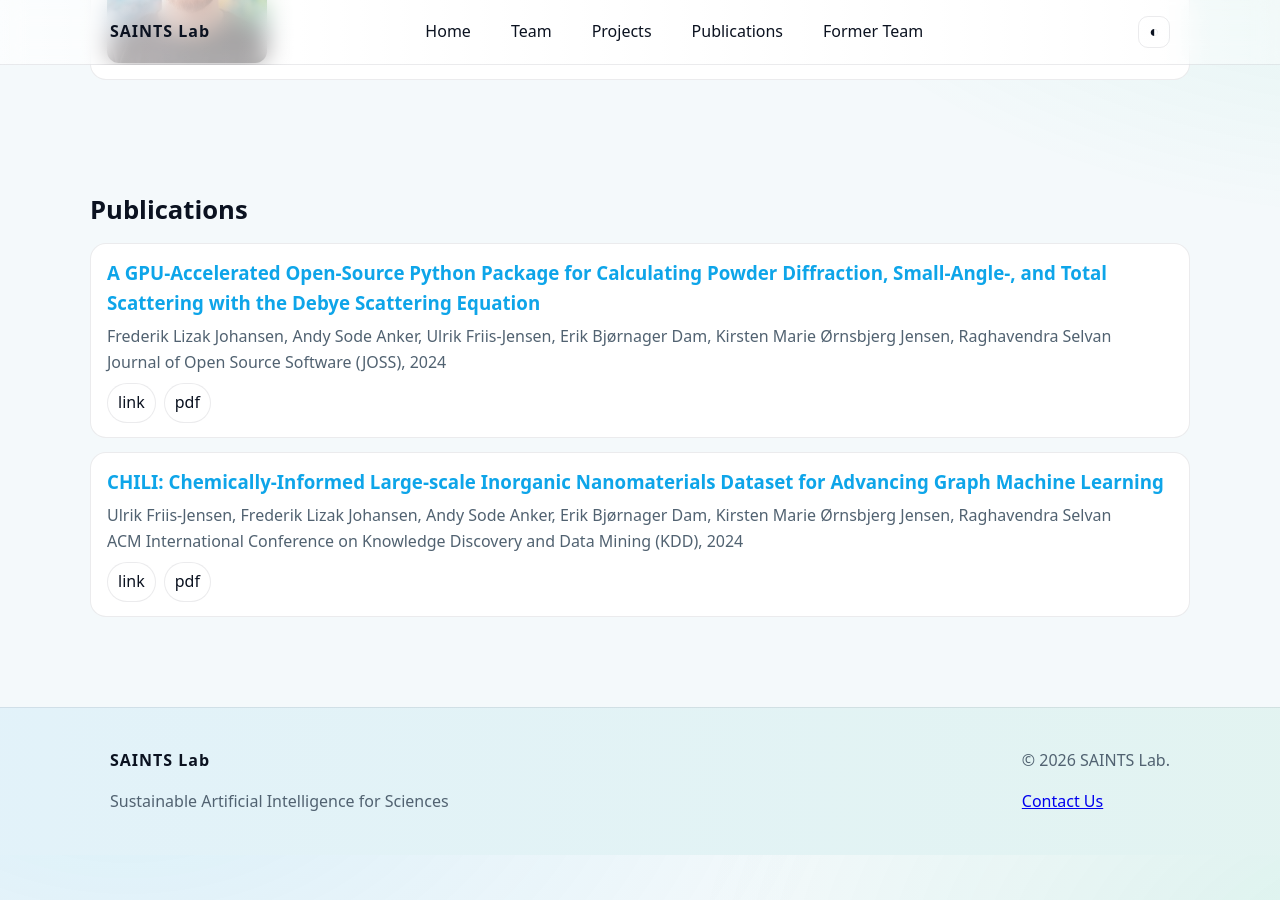
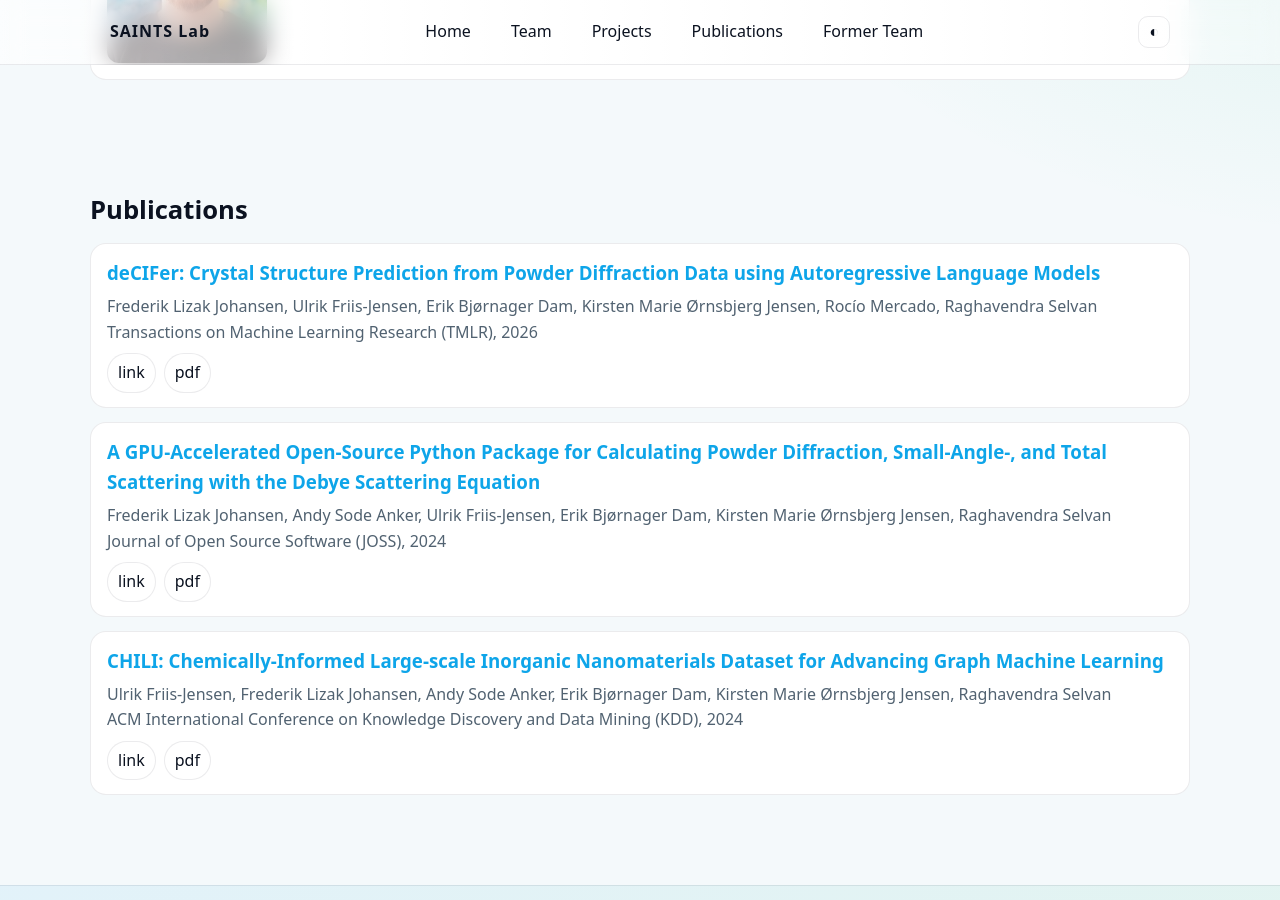
Before and after one commit to saintslab/saintslab.github.io, a Jekyll site: the page built from _people/ulrik.md, in a window 1280 px wide and 900 px high, scrolled down 381 px. Built offline with Jekyll 4.4.1, drawn with Linux system fonts in a browser that asks for light colours.

Commit message:
chore: sync pubs from projects page

```diff
--- a/_data/publications.json
+++ b/_data/publications.json
@@ -3,23 +3,24 @@
     "title": "deCIFer: Crystal Structure Prediction from Powder Diffraction Data using Autoregressive Language Models",
     "authors": [
       "Frederik Lizak Johansen",
-      "Adam F Sapnik",
+      "Ulrik Friis-Jensen",
       "Erik Bjørnager Dam",
-      "Raghavendra Selvan",
-      "Kirsten M Ø Jensen"
-    ],
-    "venue": "Arxiv",
+      "Kirsten Marie Ørnsbjerg Jensen",
+      "Rocío Mercado",
+      "Raghavendra Selvan"
+    ],
+    "venue": "Transactions on Machine Learning Research (TMLR)",
     "year": "2026",
-    "date": "2026-12-01",
-    "link": "https://chemrxiv.org/doi/full/10.26434/chemrxiv.15000236/v2",
-    "resources": [
-      {
-        "label": "link",
-        "url": "https://chemrxiv.org/doi/full/10.26434/chemrxiv.15000236/v2"
-      },
-      {
-        "label": "pdf",
-        "url": "https://chemrxiv.org/doi/full/10.26434/chemrxiv.15000236/v2"
+    "date": "2026-03-01",
+    "link": "https://openreview.net/forum?id=LftFQ35l47",
+    "resources": [
+      {
+        "label": "link",
+        "url": "https://openreview.net/forum?id=LftFQ35l47"
+      },
+      {
+        "label": "pdf",
+        "url": "https://openreview.net/forum?id=LftFQ35l47"
       }
     ],
     "type": "from-projects",
```
